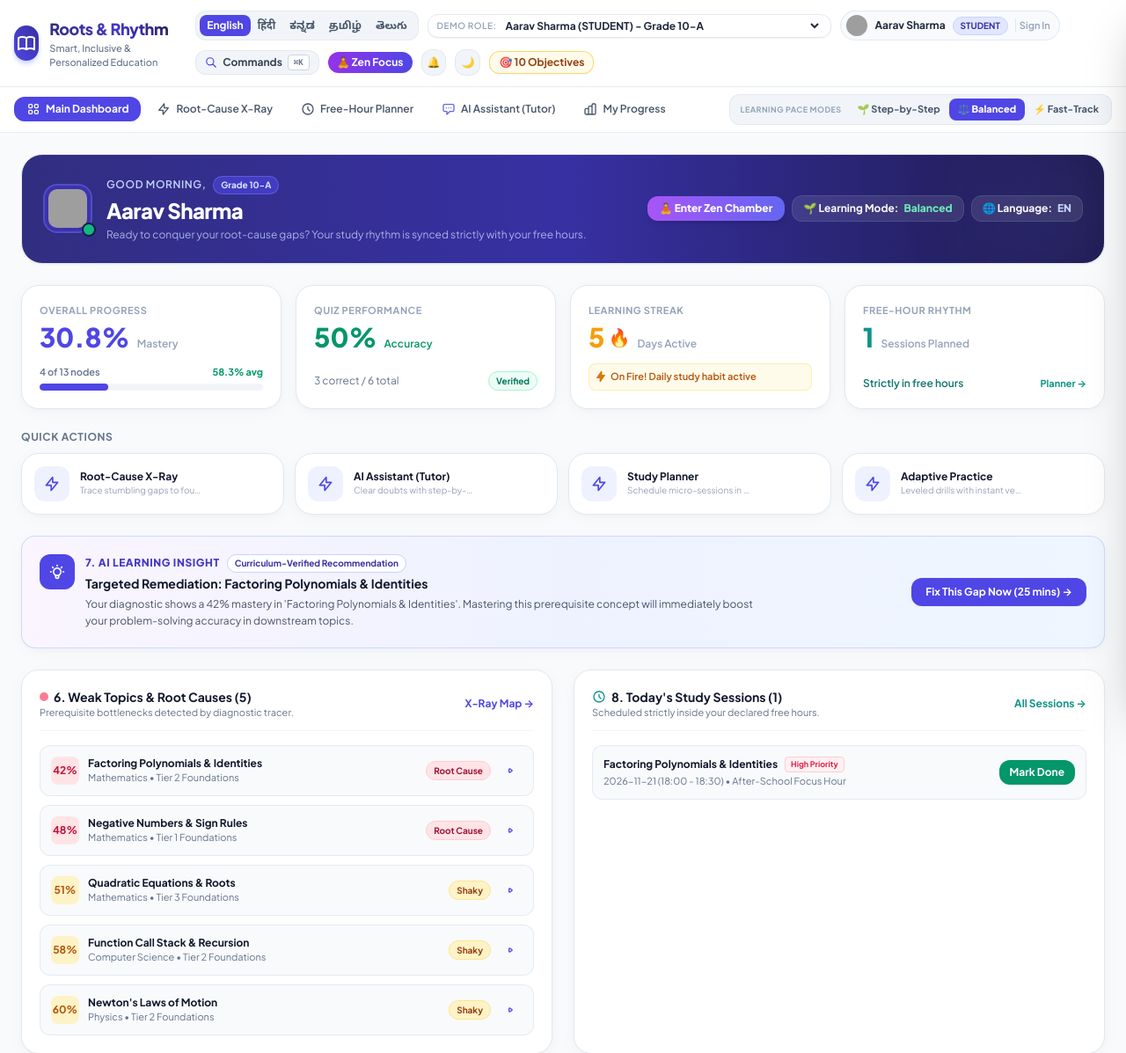
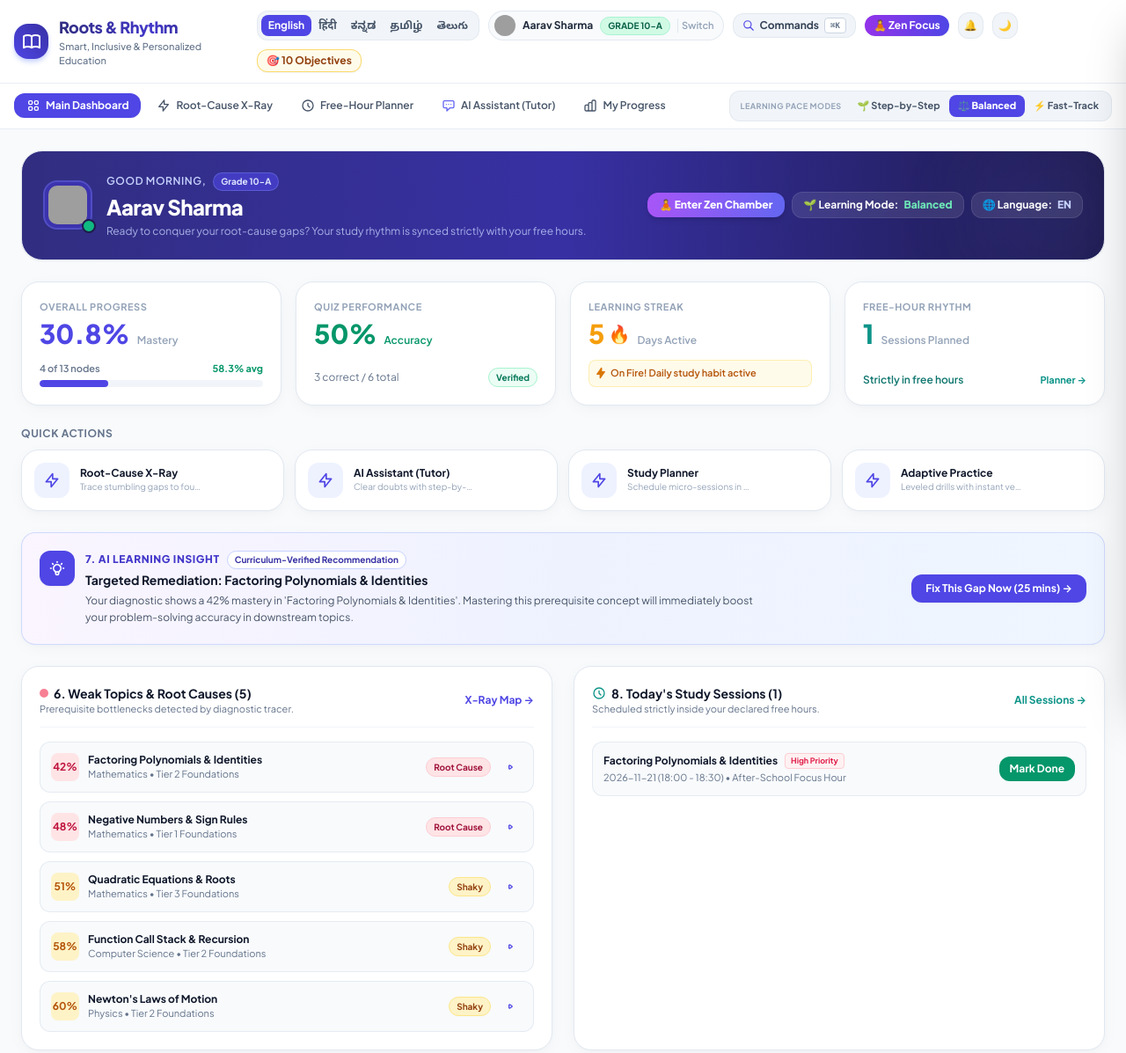
Before and after one commit to Tulasi2407/EDUTECH, a Flask app: page / in a window 1280 px wide. Shown: the top 1197 px of the page at 88% size. Run offline with Flask 3, Linux system fonts and the light colour scheme; data comes from the database, SQL or seed files in the repository; some libraries are stand-ins or nearby versions; grey boxes are pictures that could not be loaded.

Commit message:
feat(ui): dedicate platform 100% to students by streamlining auth and removing non-student tabs

```diff
--- a/static/js/app.js
+++ b/static/js/app.js
@@ -93,25 +93,16 @@ class RootsAndRhythmApp {
   }
 
   updateUserBadge() {
-    const badge = document.getElementById("current-user-badge");
     const nameEl = document.getElementById("current-user-name");
     const roleEl = document.getElementById("current-user-role");
     const avatarEl = document.getElementById("current-user-avatar");
 
     if (nameEl) nameEl.textContent = this.currentUser.name;
-    if (roleEl) roleEl.textContent = this.currentUser.role.toUpperCase();
+    if (roleEl) {
+      roleEl.textContent = (this.currentUser.grade_or_cohort || "STUDENT").toUpperCase();
+      roleEl.className = "px-2 py-0.5 rounded-full text-[10px] font-bold bg-emerald-100 text-emerald-800 border border-emerald-200";
+    }
     if (avatarEl && this.currentUser.avatar_url) avatarEl.src = this.currentUser.avatar_url;
-
-    // Set role color
-    const roleColors = {
-      student: "bg-indigo-100 text-indigo-800 border-indigo-200",
-      teacher: "bg-emerald-100 text-emerald-800 border-emerald-200",
-      parent: "bg-teal-100 text-teal-800 border-teal-200",
-      admin: "bg-purple-100 text-purple-800 border-purple-200"
-    };
-    if (roleEl) {
-      roleEl.className = `px-2 py-0.5 rounded-full text-[10px] font-bold border ${roleColors[this.currentUser.role] || 'bg-slate-100'}`;
-    }
   }
 
   populateRoleSwitcher() {
@@ -142,36 +133,15 @@ class RootsAndRhythmApp {
         this.currentUser = data.user;
         this.updateUserBadge();
         this.updateRoleView();
-        this.showToast(`Switched persona to ${data.user.name} (${data.user.role.toUpperCase()})`);
+        this.showToast(`Switched student to ${data.user.name}`);
       }
     } catch (e) {
-      this.showToast("Failed to switch role", "error");
+      this.showToast("Failed to switch student", "error");
     }
   }
 
   updateRoleView() {
-    const role = this.currentUser.role;
-    // Show/hide navigation tabs depending on role permissions
-    const studentTabs = document.querySelectorAll(".role-student-tab");
-    const teacherTabs = document.querySelectorAll(".role-teacher-tab");
-    const parentTabs = document.querySelectorAll(".role-parent-tab");
-    const adminTabs = document.querySelectorAll(".role-admin-tab");
-
-    studentTabs.forEach(el => el.classList.toggle("hidden", role !== "student" && role !== "admin"));
-    teacherTabs.forEach(el => el.classList.toggle("hidden", role !== "teacher" && role !== "admin"));
-    parentTabs.forEach(el => el.classList.toggle("hidden", role !== "parent" && role !== "admin"));
-    adminTabs.forEach(el => el.classList.toggle("hidden", role !== "admin"));
-
-    // Select suitable default tab
-    if (role === "teacher") {
-      this.setActiveTab("teacher-dashboard");
-    } else if (role === "parent") {
-      this.setActiveTab("parent-view");
-    } else if (role === "admin") {
-      this.setActiveTab("admin-panel");
-    } else {
-      this.setActiveTab("main-dashboard");
-    }
+    this.setActiveTab("main-dashboard");
   }
 
   setActiveTab(tabName) {
--- a/templates/index.html
+++ b/templates/index.html
@@ -64,20 +64,12 @@
           <button class="lang-btn px-2 py-1 rounded-lg text-slate-600 hover:bg-slate-200" data-lang="te">తెలుగు</button>
         </div>
 
-        <!-- Role Switcher Dropdown (Live Multi-Role Demo) -->
-        <div class="flex items-center bg-white border border-slate-200 rounded-xl px-2.5 py-1 text-xs shadow-sm">
-          <span class="text-slate-400 font-semibold mr-1.5 text-[10px] uppercase tracking-wider">Demo Role:</span>
-          <select id="role-switcher-select" class="bg-transparent font-bold text-slate-800 outline-none cursor-pointer">
-            <!-- Dynamically populated -->
-          </select>
-        </div>
-
-        <!-- Current User Avatar & Badge -->
+        <!-- Current Student Avatar & Badge -->
         <div id="current-user-badge" class="flex items-center gap-2 bg-slate-50 border border-slate-200/90 pl-1.5 pr-2.5 py-1 rounded-full">
           <img id="current-user-avatar" src="https://api.dicebear.com/7.x/bottts/svg?seed=Aarav" alt="Avatar" class="w-6 h-6 rounded-full bg-slate-200 object-cover">
           <span id="current-user-name" class="text-xs font-bold text-slate-800">Aarav Sharma</span>
-          <span id="current-user-role" class="px-2 py-0.5 rounded-full text-[10px] font-bold bg-indigo-100 text-indigo-800 border border-indigo-200">STUDENT</span>
-          <a href="/login" class="text-[11px] text-slate-400 hover:text-indigo-600 font-semibold pl-1 border-l border-slate-200" title="Sign in or register another account">Sign In</a>
+          <span id="current-user-role" class="px-2 py-0.5 rounded-full text-[10px] font-bold bg-emerald-100 text-emerald-800 border border-emerald-200">STUDENT</span>
+          <a href="/login" class="text-[11px] text-slate-400 hover:text-emerald-700 font-semibold pl-1 border-l border-slate-200" title="Switch student account">Switch</a>
         </div>
 
         <!-- Command Palette Trigger Button (Ctrl+K) -->
@@ -145,24 +137,6 @@
         <button class="nav-tab-btn role-student-tab px-3.5 py-1.5 rounded-xl font-semibold text-xs text-slate-600 hover:bg-slate-100 shrink-0 flex items-center gap-1.5" data-tab="analytics">
           <svg class="w-4 h-4" fill="none" stroke="currentColor" viewBox="0 0 24 24"><path stroke-linecap="round" stroke-linejoin="round" stroke-width="2" d="M9 19v-6a2 2 0 00-2-2H5a2 2 0 00-2 2v6a2 2 0 002 2h2a2 2 0 002-2zm0 0V9a2 2 0 012-2h2a2 2 0 012 2v10m-6 0a2 2 0 002 2h2a2 2 0 002-2m0 0V5a2 2 0 012-2h2a2 2 0 012 2v14a2 2 0 01-2 2h-2a2 2 0 01-2-2z"></path></svg>
           <span data-i18n="nav_analytics">My Progress</span>
-        </button>
-
-        <!-- Teacher Tabs -->
-        <button class="nav-tab-btn role-teacher-tab px-3.5 py-1.5 rounded-xl font-semibold text-xs text-slate-600 hover:bg-slate-100 shrink-0 flex items-center gap-1.5 hidden" data-tab="teacher-dashboard">
-          <svg class="w-4 h-4" fill="none" stroke="currentColor" viewBox="0 0 24 24"><path stroke-linecap="round" stroke-linejoin="round" stroke-width="2" d="M17 20h5v-2a3 3 0 00-5.356-1.857M17 20H7m10 0v-2c0-.656-.126-1.283-.356-1.857M7 20H2v-2a3 3 0 015.356-1.857M7 20v-2c0-.656.126-1.283.356-1.857m0 0a5.002 5.002 0 019.288 0M15 7a3 3 0 11-6 0 3 3 0 016 0zm6 3a2 2 0 11-4 0 2 2 0 014 0zM7 10a2 2 0 11-4 0 2 2 0 014 0z"></path></svg>
-          <span data-i18n="nav_teacher_dashboard">Class Heatmap & Alerts</span>
-        </button>
-
-        <!-- Parent Tabs -->
-        <button class="nav-tab-btn role-parent-tab px-3.5 py-1.5 rounded-xl font-semibold text-xs text-slate-600 hover:bg-slate-100 shrink-0 flex items-center gap-1.5 hidden" data-tab="parent-view">
-          <svg class="w-4 h-4" fill="none" stroke="currentColor" viewBox="0 0 24 24"><path stroke-linecap="round" stroke-linejoin="round" stroke-width="2" d="M14.828 14.828a4 4 0 01-5.656 0M9 10h.01M15 10h.01M21 12a9 9 0 11-18 0 9 9 0 0118 0z"></path></svg>
-          <span data-i18n="nav_parent_view">Parent Overview</span>
-        </button>
-
-        <!-- Admin Tab -->
-        <button class="nav-tab-btn role-admin-tab px-3.5 py-1.5 rounded-xl font-semibold text-xs text-slate-600 hover:bg-slate-100 shrink-0 flex items-center gap-1.5 hidden" data-tab="admin-panel">
-          <svg class="w-4 h-4" fill="none" stroke="currentColor" viewBox="0 0 24 24"><path stroke-linecap="round" stroke-linejoin="round" stroke-width="2" d="M19 21V5a2 2 0 00-2-2H7a2 2 0 00-2 2v16m14 0h2m-2 0h-5m-9 0H3m2 0h5M9 7h1m-1 4h1m4-4h1m-1 4h1m-5 10v-5a1 1 0 011-1h2a1 1 0 011 1v5m-4 0h4"></path></svg>
-          <span data-i18n="nav_admin_panel">Institution Health</span>
         </button>
       </div>
 
@@ -393,33 +367,6 @@
     =============================================== -->
     <div id="tab-analytics" class="tab-content-panel space-y-6 hidden">
       <div id="student-analytics-container">
-        <!-- Dynamically rendered by analytics.js -->
-      </div>
-    </div>
-
-    <!-- ==============================================
-         TAB 4: TEACHER CLASS DASHBOARD
-    =============================================== -->
-    <div id="tab-teacher-dashboard" class="tab-content-panel space-y-6 hidden">
-      <div id="teacher-dashboard-container">
-        <!-- Dynamically rendered by analytics.js -->
-      </div>
-    </div>
-
-    <!-- ==============================================
-         TAB 5: PARENT OVERVIEW
-    =============================================== -->
-    <div id="tab-parent-view" class="tab-content-panel space-y-6 hidden">
-      <div id="parent-view-container">
-        <!-- Dynamically rendered by analytics.js -->
-      </div>
-    </div>
-
-    <!-- ==============================================
-         TAB 6: ADMIN INSTITUTION HEALTH
-    =============================================== -->
-    <div id="tab-admin-panel" class="tab-content-panel space-y-6 hidden">
-      <div id="admin-panel-container">
         <!-- Dynamically rendered by analytics.js -->
       </div>
     </div>
--- a/templates/welcome.html
+++ b/templates/welcome.html
@@ -44,10 +44,10 @@
         <div class="relative z-10 space-y-4">
           <div class="flex flex-wrap items-center gap-2">
             <span class="px-3 py-1 rounded-full text-xs font-bold bg-emerald-500/20 text-emerald-300 border border-emerald-500/30">
-              ✓ Authenticated
+              ✓ Student Verified
             </span>
             <span class="px-3 py-1 rounded-full text-xs font-bold bg-indigo-500/30 text-indigo-200 border border-indigo-400/30 uppercase tracking-wider">
-              Role: {{ user.role or 'Student' }}
+              Student
             </span>
             {% if user.grade_or_cohort %}
               <span class="px-3 py-1 rounded-full text-xs font-medium bg-white/10 text-slate-300 border border-white/10">
```
Also changed, not shown: services/validator.py (+2 -5 lines), templates/login.html (+17 -23 lines).
